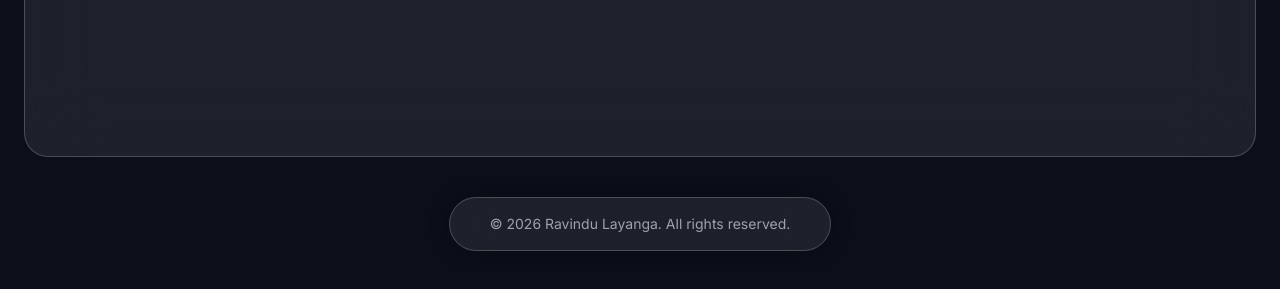
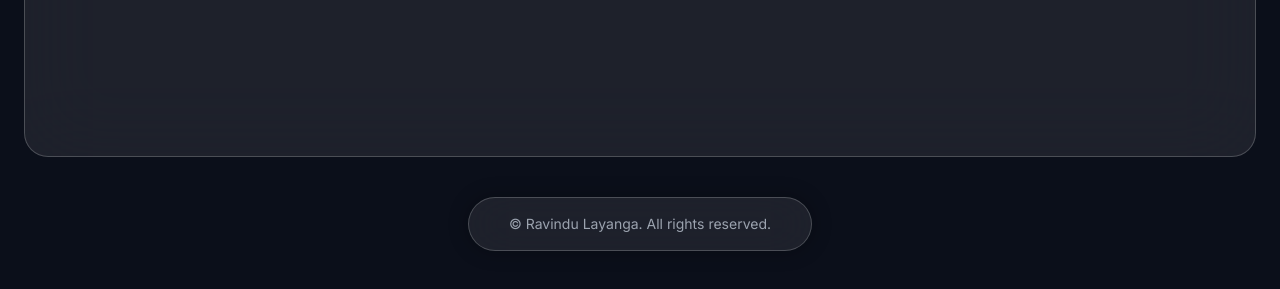
Before and after one commit to RavinduLayanga/Portfolio, a website: page index.html in a window 1280 px wide. Shown: the part 4559-4848 px from the top of the page. Drawn offline with Linux system fonts and the light colour scheme.

Commit message:
remove unused sections and update footer copyright year

```diff
--- a/index.html
+++ b/index.html
@@ -151,7 +151,6 @@
             </div>
           </div>
 
-          <!-- RIGHT -->
           <div class="relative z-10 flex justify-center md:justify-end">
             <img src="assets/images/ravindu.jpg" alt="Ravindu" fetchpriority="high" loading="eager" decoding="async"
               class="w-64 h-64 sm:w-72 sm:h-72 md:w-96 md:h-96 max-w-full object-cover rounded-3xl border border-border shadow-[0_0_60px_rgba(108,99,255,0.45)] transition-transform duration-300 hover:scale-105" />
@@ -200,27 +199,6 @@
               to build impactful software products.
             </p>
           </div>
-          <!-- <div class="mt-10 sm:mt-12 grid grid-cols-2 sm:grid-cols-2 md:grid-cols-4 gap-4 sm:gap-6">
-              <div class="bg-white/5 border border-border rounded-xl p-4 sm:p-5 text-center">
-                <p class="text-2xl font-semibold text-primary">11+</p>
-                <p class="text-sm text-gray-400 mt-1">Months Experience</p>
-              </div>
-
-              <div class="bg-white/5 border border-border rounded-xl p-4 sm:p-5 text-center">
-                <p class="text-2xl font-semibold text-primary">10+</p>
-                <p class="text-sm text-gray-400 mt-1">Projects</p>
-              </div>
-
-              <div class="bg-white/5 border border-border rounded-xl p-4 sm:p-5 text-center">
-                <p class="text-2xl font-semibold text-primary">2:1</p>
-                <p class="text-sm text-gray-400 mt-1">Degree Class</p>
-              </div>
-
-              <div class="bg-white/5 border border-border rounded-xl p-4 sm:p-5 text-center">
-                <p class="text-2xl font-semibold text-primary">Remote</p>
-                <p class="text-sm text-gray-400 mt-1">Open to Work</p>
-              </div>
-            </div> -->
         </div>
       </div>
     </div>
@@ -510,7 +488,7 @@
   <footer class="py-8 sm:py-10 flex justify-center relative z-10">
     <div
       class="px-6 py-3 sm:px-10 sm:py-4 bg-glass backdrop-blur-xl border border-border rounded-full text-xs sm:text-sm text-gray-400 text-center shadow-[0_0_20px_rgba(0,0,0,0.3)]">
-      © 2026 Ravindu Layanga. All rights reserved.
+      © Ravindu Layanga. All rights reserved.
     </div>
   </footer>
 
```
